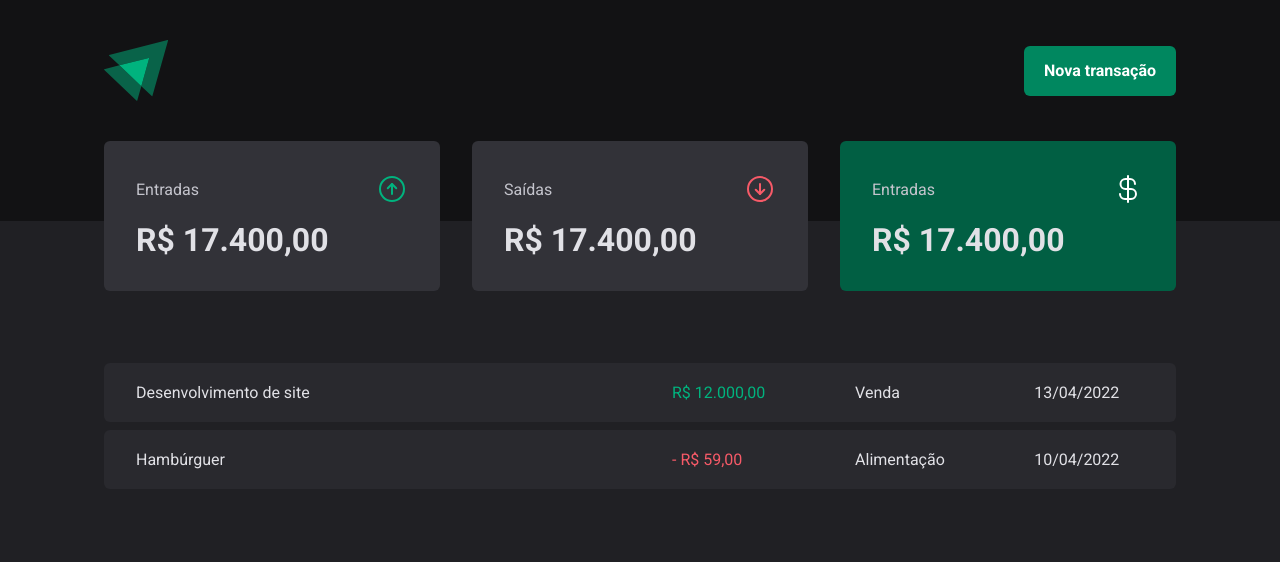
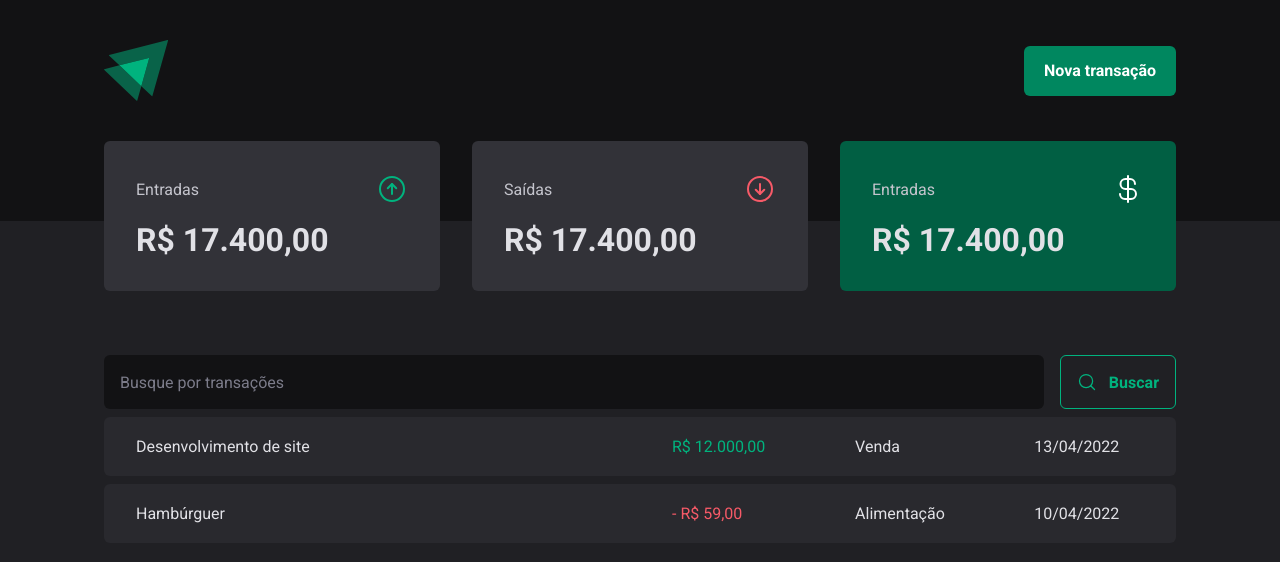
Before and after one commit to N0N4T0/ignite-reactjs-2022, a React (Vite) app in the folder 03-dt-money/: page / in a window 1280 px wide. Shown: the top 562 px of the page. Built offline with nearby package versions, Linux system fonts and the light colour scheme.

Commit message:
feat: add component SearchForm

```diff
--- /dev/null
+++ b/03-dt-money/src/pages/Transactions/components/SearchForm/index.tsx
@@ -0,0 +1,15 @@
+import { MagnifyingGlass } from "phosphor-react";
+import { SearchFormContainer } from "./styles";
+
+export function SearchForm() {
+  return (
+    <SearchFormContainer>
+      <input type="text" placeholder="Busque por transações" />
+
+      <button type="submit">
+        <MagnifyingGlass size={20} />
+        Buscar
+      </button>
+    </SearchFormContainer>
+  );
+}
--- /dev/null
+++ b/03-dt-money/src/pages/Transactions/components/SearchForm/styles.ts
@@ -0,0 +1,40 @@
+import styled from "styled-components";
+
+export const SearchFormContainer = styled.form`
+  display: flex;
+  gap: 1rem;
+
+  input {
+    flex: 1;
+    border-radius: 6px;
+    border: 0;
+    background-color: ${(props) => props.theme["gray-900"]};
+    color: ${(props) => props.theme["gray-300"]};
+    padding: 1rem;
+
+    &::placeholder {
+      color: ${(props) => props.theme["gray-500"]};
+    }
+  }
+
+  button {
+    display: flex;
+    align-items: center;
+    gap: 0.75rem;
+
+    border: 0;
+    padding: 1rem;
+    background: transparent;
+    border: 1px solid ${(props) => props.theme["green-300"]};
+    color: ${(props) => props.theme["green-300"]};
+    font-weight: bold;
+    border-radius: 6px;
+
+    &:hover {
+      background: ${(props) => props.theme["green-500"]};
+      border: 1px solid ${(props) => props.theme["green-500"]};
+      color: ${(props) => props.theme.white};
+      transition: background-color 0.2s, color 0.2s, border-color 0.2s;
+    }
+  }
+`;
--- a/03-dt-money/src/pages/Transactions/index.tsx
+++ b/03-dt-money/src/pages/Transactions/index.tsx
@@ -1,5 +1,6 @@
 import { Header } from "../../components/Header";
 import { Summary } from "../../components/Summary";
+import { SearchForm } from "./components/SearchForm";
 import {
   PriceHighlight,
   TransactionsContainer,
@@ -13,6 +14,8 @@ export function Transactions() {
       <Summary />
 
       <TransactionsContainer>
+        <SearchForm />
+
         <TransactionsTable>
           <tbody>
             <tr>
```
